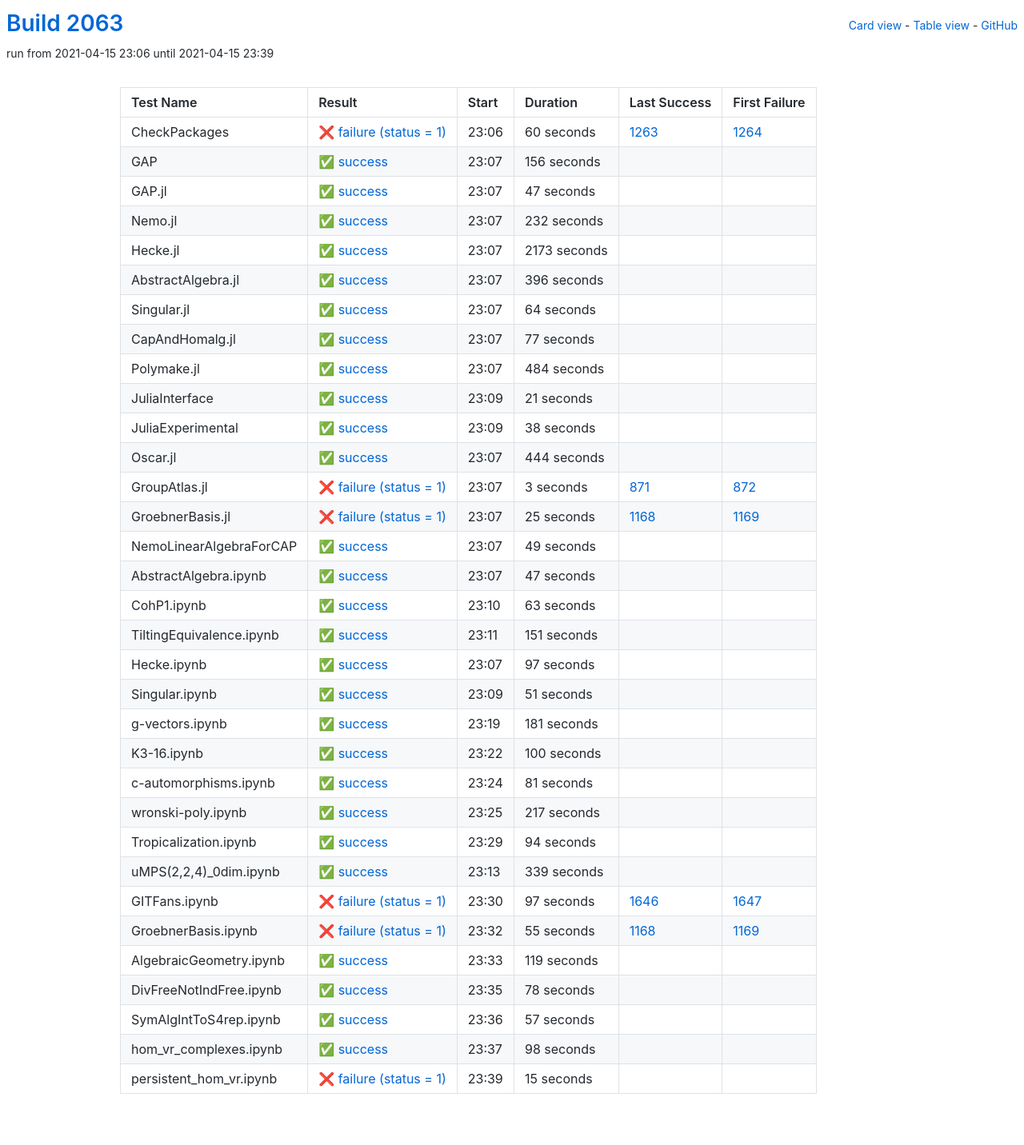
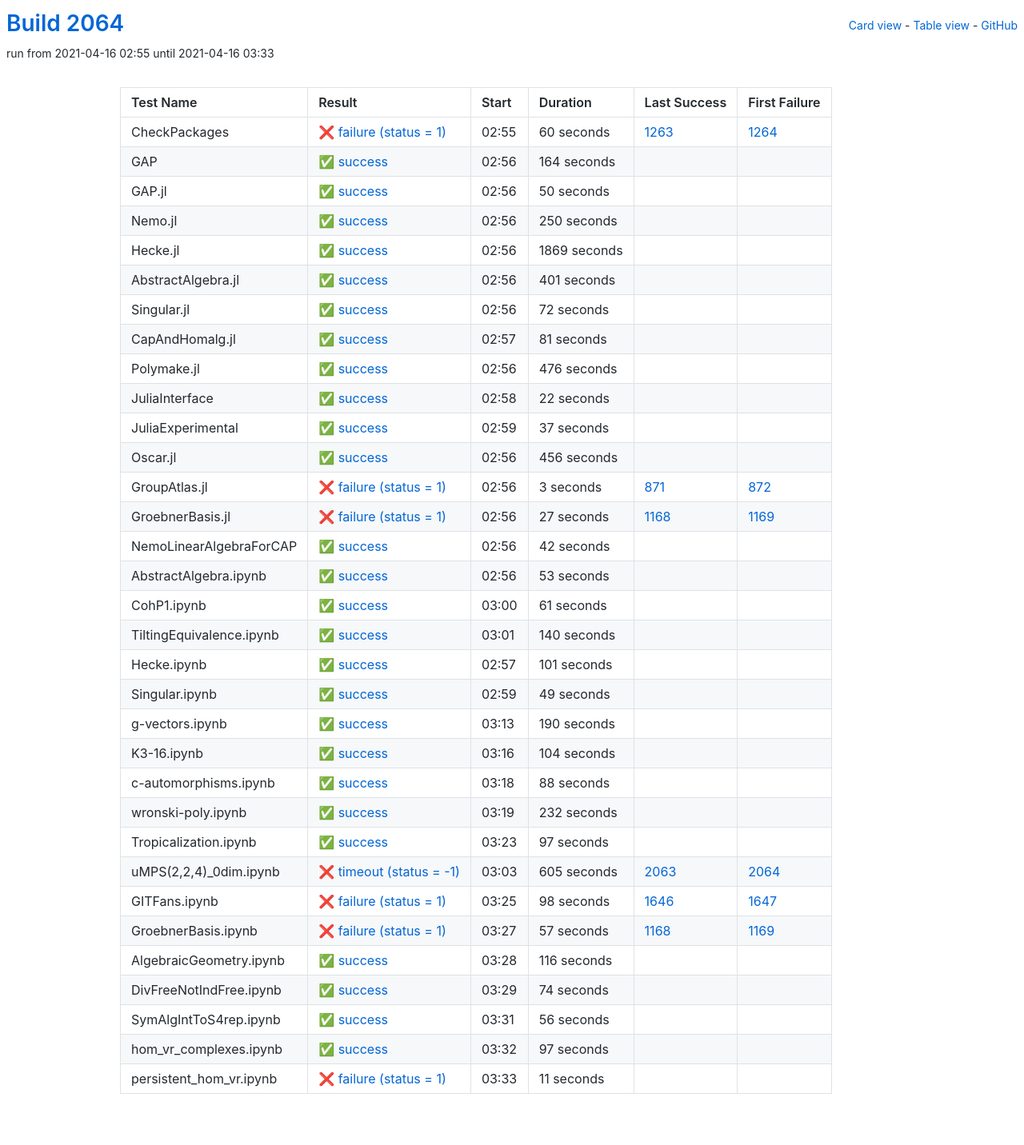
Before and after one commit to oscar-system/oscar-ci-status-stable, a Jekyll site: the page built from table.html, in a window 1280 px wide. Shown: the whole page at 80% size. Built offline with Jekyll 4.4.1, drawn with Linux system fonts in a browser that asks for light colours.

Commit message:
Build #2064

```diff
--- a/_data/ci.yml
+++ b/_data/ci.yml
@@ -1,6 +1,6 @@
 ---
-build: 2063
-build_url: https://oscarci.mathematik.uni-kl.de/job/oscar-stable/2063/
+build: 2064
+build_url: https://oscarci.mathematik.uni-kl.de/job/oscar-stable/2064/
 job: oscar-stable
 organization: oscar-system
 repo: oscar-ci-status-stable
@@ -8,8 +8,8 @@ repourl: https://github.com/oscar-system/oscar-ci-status-stable
 tests:
 - name: CheckPackages
   id: checkpackages
-  log: https://oscarci.mathematik.uni-kl.de/job/oscar-stable/2063/artifact/logs/build-2063/CheckPackages.log
-  start: 2021-04-15 23:06
+  log: https://oscarci.mathematik.uni-kl.de/job/oscar-stable/2064/artifact/logs/build-2064/CheckPackages.log
+  start: 2021-04-16 02:55
   success: false
   exitcode: 1
   status: failure
@@ -20,140 +20,140 @@ tests:
   first_failure_url: https://oscarci.mathematik.uni-kl.de/job/oscar-stable/1264/
 - name: GAP
   id: gap
-  log: https://oscarci.mathematik.uni-kl.de/job/oscar-stable/2063/artifact/logs/build-2063/GAP.log
-  start: 2021-04-15 23:07
+  log: https://oscarci.mathematik.uni-kl.de/job/oscar-stable/2064/artifact/logs/build-2064/GAP.log
+  start: 2021-04-16 02:56
   success: true
   exitcode: 0
   status: success
-  duration: 156
+  duration: 164
   last_success: false
   last_success_url:
   first_failure: false
   first_failure_url:
 - name: GAP.jl
   id: gap-jl
-  log: https://oscarci.mathematik.uni-kl.de/job/oscar-stable/2063/artifact/logs/build-2063/GAP.jl.log
-  start: 2021-04-15 23:07
+  log: https://oscarci.mathematik.uni-kl.de/job/oscar-stable/2064/artifact/logs/build-2064/GAP.jl.log
+  start: 2021-04-16 02:56
   success: true
   exitcode: 0
   status: success
-  duration: 47
+  duration: 50
   last_success: false
   last_success_url:
   first_failure: false
   first_failure_url:
 - name: Nemo.jl
   id: nemo-jl
-  log: https://oscarci.mathematik.uni-kl.de/job/oscar-stable/2063/artifact/logs/build-2063/Nemo.jl.log
-  start: 2021-04-15 23:07
+  log: https://oscarci.mathematik.uni-kl.de/job/oscar-stable/2064/artifact/logs/build-2064/Nemo.jl.log
+  start: 2021-04-16 02:56
   success: true
   exitcode: 0
   status: success
-  duration: 232
+  duration: 250
   last_success: false
   last_success_url:
   first_failure: false
   first_failure_url:
 - name: Hecke.jl
   id: hecke-jl
-  log: https://oscarci.mathematik.uni-kl.de/job/oscar-stable/2063/artifact/logs/build-2063/Hecke.jl.log
-  start: 2021-04-15 23:07
+  log: https://oscarci.mathematik.uni-kl.de/job/oscar-stable/2064/artifact/logs/build-2064/Hecke.jl.log
+  start: 2021-04-16 02:56
   success: true
   exitcode: 0
   status: success
-  duration: 2173
+  duration: 1869
   last_success: false
   last_success_url:
   first_failure: false
   first_failure_url:
 - name: AbstractAlgebra.jl
   id: abstractalgebra-jl
-  log: https://oscarci.mathematik.uni-kl.de/job/oscar-stable/2063/artifact/logs/build-2063/AbstractAlgebra.jl.log
-  start: 2021-04-15 23:07
+  log: https://oscarci.mathematik.uni-kl.de/job/oscar-stable/2064/artifact/logs/build-2064/AbstractAlgebra.jl.log
+  start: 2021-04-16 02:56
   success: true
   exitcode: 0
   status: success
-  duration: 396
+  duration: 401
   last_success: false
   last_success_url:
   first_failure: false
   first_failure_url:
 - name: Singular.jl
   id: singular-jl
-  log: https://oscarci.mathematik.uni-kl.de/job/oscar-stable/2063/artifact/logs/build-2063/Singular.jl.log
-  start: 2021-04-15 23:07
+  log: https://oscarci.mathematik.uni-kl.de/job/oscar-stable/2064/artifact/logs/build-2064/Singular.jl.log
+  start: 2021-04-16 02:56
   success: true
   exitcode: 0
   status: success
-  duration: 64
+  duration: 72
   last_success: false
   last_success_url:
   first_failure: false
   first_failure_url:
 - name: CapAndHomalg.jl
   id: capandhomalg-jl
-  log: https://oscarci.mathematik.uni-kl.de/job/oscar-stable/2063/artifact/logs/build-2063/CapAndHomalg.jl.log
-  start: 2021-04-15 23:07
+  log: https://oscarci.mathematik.uni-kl.de/job/oscar-stable/2064/artifact/logs/build-2064/CapAndHomalg.jl.log
+  start: 2021-04-16 02:57
   success: true
   exitcode: 0
   status: success
-  duration: 77
+  duration: 81
   last_success: false
   last_success_url:
   first_failure: false
   first_failure_url:
 - name: Polymake.jl
   id: polymake-jl
-  log: https://oscarci.mathematik.uni-kl.de/job/oscar-stable/2063/artifact/logs/build-2063/Polymake.jl.log
-  start: 2021-04-15 23:07
+  log: https://oscarci.mathematik.uni-kl.de/job/oscar-stable/2064/artifact/logs/build-2064/Polymake.jl.log
+  start: 2021-04-16 02:56
   success: true
   exitcode: 0
   status: success
-  duration: 484
+  duration: 476
   last_success: false
   last_success_url:
   first_failure: false
   first_failure_url:
 - name: JuliaInterface
   id: juliainterface
-  log: https://oscarci.mathematik.uni-kl.de/job/oscar-stable/2063/artifact/logs/build-2063/JuliaInterface.log
-  start: 2021-04-15 23:09
+  log: https://oscarci.mathematik.uni-kl.de/job/oscar-stable/2064/artifact/logs/build-2064/JuliaInterface.log
+  start: 2021-04-16 02:58
   success: true
   exitcode: 0
   status: success
-  duration: 21
+  duration: 22
   last_success: false
   last_success_url:
   first_failure: false
   first_failure_url:
 - name: JuliaExperimental
   id: juliaexperimental
-  log: https://oscarci.mathematik.uni-kl.de/job/oscar-stable/2063/artifact/logs/build-2063/JuliaExperimental.log
-  start: 2021-04-15 23:09
+  log: https://oscarci.mathematik.uni-kl.de/job/oscar-stable/2064/artifact/logs/build-2064/JuliaExperimental.log
+  start: 2021-04-16 02:59
   success: true
   exitcode: 0
   status: success
-  duration: 38
+  duration: 37
   last_success: false
   last_success_url:
   first_failure: false
   first_failure_url:
 - name: Oscar.jl
   id: oscar-jl
-  log: https://oscarci.mathematik.uni-kl.de/job/oscar-stable/2063/artifact/logs/build-2063/Oscar.jl.log
-  start: 2021-04-15 23:07
+  log: https://oscarci.mathematik.uni-kl.de/job/oscar-stable/2064/artifact/logs/build-2064/Oscar.jl.log
+  start: 2021-04-16 02:56
   success: true
   exitcode: 0
   status: success
-  duration: 444
+  duration: 456
   last_success: false
   last_success_url:
   first_failure: false
   first_failure_url:
 - name: GroupAtlas.jl
   id: groupatlas-jl
-  log: https://oscarci.mathematik.uni-kl.de/job/oscar-stable/2063/artifact/logs/build-2063/GroupAtlas.jl.log
-  start: 2021-04-15 23:07
+  log: https://oscarci.mathematik.uni-kl.de/job/oscar-stable/2064/artifact/logs/build-2064/GroupAtlas.jl.log
+  start: 2021-04-16 02:56
   success: false
   exitcode: 1
   status: failure
@@ -164,20 +164,80 @@ tests:
   first_failure_url: https://oscarci.mathematik.uni-kl.de/job/oscar-stable/872/
 - name: GroebnerBasis.jl
   id: groebnerbasis-jl
-  log: https://oscarci.mathematik.uni-kl.de/job/oscar-stable/2063/artifact/logs/build-2063/GroebnerBasis.jl.log
-  start: 2021-04-15 23:07
+  log: https://oscarci.mathematik.uni-kl.de/job/oscar-stable/2064/artifact/logs/build-2064/GroebnerBasis.jl.log
+  start: 2021-04-16 02:56
   success: false
   exitcode: 1
   status: failure
-  duration: 25
+  duration: 27
   last_success: 1168
   last_success_url: https://oscarci.mathematik.uni-kl.de/job/oscar-stable/1168/
   first_failure: 1169
   first_failure_url: https://oscarci.mathematik.uni-kl.de/job/oscar-stable/1169/
 - name: NemoLinearAlgebraForCAP
   id: nemolinearalgebraforcap
-  log: https://oscarci.mathematik.uni-kl.de/job/oscar-stable/2063/artifact/logs/build-2063/NemoLinearAlgebraForCAP.log
-  start: 2021-04-15 23:07
+  log: https://oscarci.mathematik.uni-kl.de/job/oscar-stable/2064/artifact/logs/build-2064/NemoLinearAlgebraForCAP.log
+  start: 2021-04-16 02:56
+  success: true
+  exitcode: 0
+  status: success
+  duration: 42
+  last_success: false
+  last_success_url:
+  first_failure: false
+  first_failure_url:
+- name: AbstractAlgebra.ipynb
+  id: abstractalgebra-ipynb
+  log: https://oscarci.mathematik.uni-kl.de/job/oscar-stable/2064/artifact/logs/build-2064/AbstractAlgebra.ipynb.log
+  start: 2021-04-16 02:56
+  success: true
+  exitcode: 0
+  status: success
+  duration: 53
+  last_success: false
+  last_success_url:
+  first_failure: false
+  first_failure_url:
+- name: CohP1.ipynb
+  id: cohp1-ipynb
+  log: https://oscarci.mathematik.uni-kl.de/job/oscar-stable/2064/artifact/logs/build-2064/CohP1.ipynb.log
+  start: 2021-04-16 03:00
+  success: true
+  exitcode: 0
+  status: success
+  duration: 61
+  last_success: false
+  last_success_url:
+  first_failure: false
+  first_failure_url:
+- name: TiltingEquivalence.ipynb
+  id: tiltingequivalence-ipynb
+  log: https://oscarci.mathematik.uni-kl.de/job/oscar-stable/2064/artifact/logs/build-2064/TiltingEquivalence.ipynb.log
+  start: 2021-04-16 03:01
+  success: true
+  exitcode: 0
+  status: success
+  duration: 140
+  last_success: false
+  last_success_url:
+  first_failure: false
+  first_failure_url:
+- name: Hecke.ipynb
+  id: hecke-ipynb
+  log: https://oscarci.mathematik.uni-kl.de/job/oscar-stable/2064/artifact/logs/build-2064/Hecke.ipynb.log
+  start: 2021-04-16 02:57
+  success: true
+  exitcode: 0
+  status: success
+  duration: 101
+  last_success: false
+  last_success_url:
+  first_failure: false
+  first_failure_url:
+- name: Singular.ipynb
+  id: singular-ipynb
+  log: https://oscarci.mathematik.uni-kl.de/job/oscar-stable/2064/artifact/logs/build-2064/Singular.ipynb.log
+  start: 2021-04-16 02:59
   success: true
   exitcode: 0
   status: success
@@ -186,46 +246,58 @@ tests:
   last_success_url:
   first_failure: false
   first_failure_url:
-- name: AbstractAlgebra.ipynb
-  id: abstractalgebra-ipynb
-  log: https://oscarci.mathematik.uni-kl.de/job/oscar-stable/2063/artifact/logs/build-2063/AbstractAlgebra.ipynb.log
-  start: 2021-04-15 23:07
+- name: g-vectors.ipynb
+  id: g-vectors-ipynb
+  log: https://oscarci.mathematik.uni-kl.de/job/oscar-stable/2064/artifact/logs/build-2064/g-vectors.ipynb.log
+  start: 2021-04-16 03:13
   success: true
   exitcode: 0
   status: success
-  duration: 47
+  duration: 190
   last_success: false
   last_success_url:
   first_failure: false
   first_failure_url:
-- name: CohP1.ipynb
-  id: cohp1-ipynb
-  log: https://oscarci.mathematik.uni-kl.de/job/oscar-stable/2063/artifact/logs/build-2063/CohP1.ipynb.log
-  start: 2021-04-15 23:10
+- name: K3-16.ipynb
+  id: k3-16-ipynb
+  log: https://oscarci.mathematik.uni-kl.de/job/oscar-stable/2064/artifact/logs/build-2064/K3-16.ipynb.log
+  start: 2021-04-16 03:16
   success: true
   exitcode: 0
   status: success
-  duration: 63
+  duration: 104
   last_success: false
   last_success_url:
   first_failure: false
   first_failure_url:
-- name: TiltingEquivalence.ipynb
-  id: tiltingequivalence-ipynb
-  log: https://oscarci.mathematik.uni-kl.de/job/oscar-stable/2063/artifact/logs/build-2063/TiltingEquivalence.ipynb.log
-  start: 2021-04-15 23:11
+- name: c-automorphisms.ipynb
+  id: c-automorphisms-ipynb
+  log: https://oscarci.mathematik.uni-kl.de/job/oscar-stable/2064/artifact/logs/build-2064/c-automorphisms.ipynb.log
+  start: 2021-04-16 03:18
   success: true
   exitcode: 0
   status: success
-  duration: 151
+  duration: 88
   last_success: false
   last_success_url:
   first_failure: false
   first_failure_url:
-- name: Hecke.ipynb
-  id: hecke-ipynb
-  log: https://oscarci.mathematik.uni-kl.de/job/oscar-stable/2063/artifact/logs/build-2063/Hecke.ipynb.log
-  start: 2021-04-15 23:07
+- name: wronski-poly.ipynb
+  id: wronski-poly-ipynb
+  log: https://oscarci.mathematik.uni-kl.de/job/oscar-stable/2064/artifact/logs/build-2064/wronski-poly.ipynb.log
+  start: 2021-04-16 03:19
+  success: true
+  exitcode: 0
+  status: success
+  duration: 232
+  last_success: false
+  last_success_url:
+  first_failure: false
+  first_failure_url:
+- name: Tropicalization.ipynb
+  id: tropicalization-ipynb
+  log: https://oscarci.mathematik.uni-kl.de/job/oscar-stable/2064/artifact/logs/build-2064/Tropicalization.ipynb.log
+  start: 2021-04-16 03:23
   success: true
   exitcode: 0
   status: success
@@ -234,170 +306,98 @@ tests:
   last_success_url:
   first_failure: false
   first_failure_url:
-- name: Singular.ipynb
-  id: singular-ipynb
-  log: https://oscarci.mathematik.uni-kl.de/job/oscar-stable/2063/artifact/logs/build-2063/Singular.ipynb.log
-  start: 2021-04-15 23:09
-  success: true
-  exitcode: 0
-  status: success
-  duration: 51
-  last_success: false
-  last_success_url:
-  first_failure: false
-  first_failure_url:
-- name: g-vectors.ipynb
-  id: g-vectors-ipynb
-  log: https://oscarci.mathematik.uni-kl.de/job/oscar-stable/2063/artifact/logs/build-2063/g-vectors.ipynb.log
-  start: 2021-04-15 23:19
-  success: true
-  exitcode: 0
-  status: success
-  duration: 181
-  last_success: false
-  last_success_url:
-  first_failure: false
-  first_failure_url:
-- name: K3-16.ipynb
-  id: k3-16-ipynb
-  log: https://oscarci.mathematik.uni-kl.de/job/oscar-stable/2063/artifact/logs/build-2063/K3-16.ipynb.log
-  start: 2021-04-15 23:22
-  success: true
-  exitcode: 0
-  status: success
-  duration: 100
-  last_success: false
-  last_success_url:
-  first_failure: false
-  first_failure_url:
-- name: c-automorphisms.ipynb
-  id: c-automorphisms-ipynb
-  log: https://oscarci.mathematik.uni-kl.de/job/oscar-stable/2063/artifact/logs/build-2063/c-automorphisms.ipynb.log
-  start: 2021-04-15 23:24
-  success: true
-  exitcode: 0
-  status: success
-  duration: 81
-  last_success: false
-  last_success_url:
-  first_failure: false
-  first_failure_url:
-- name: wronski-poly.ipynb
-  id: wronski-poly-ipynb
-  log: https://oscarci.mathematik.uni-kl.de/job/oscar-stable/2063/artifact/logs/build-2063/wronski-poly.ipynb.log
-  start: 2021-04-15 23:25
-  success: true
-  exitcode: 0
-  status: success
-  duration: 217
-  last_success: false
-  last_success_url:
-  first_failure: false
-  first_failure_url:
-- name: Tropicalization.ipynb
-  id: tropicalization-ipynb
-  log: https://oscarci.mathematik.uni-kl.de/job/oscar-stable/2063/artifact/logs/build-2063/Tropicalization.ipynb.log
-  start: 2021-04-15 23:29
-  success: true
-  exitcode: 0
-  status: success
-  duration: 94
-  last_success: false
-  last_success_url:
-  first_failure: false
-  first_failure_url:
 - name: uMPS(2,2,4)_0dim.ipynb
   id: umps-2-2-4-0dim-ipynb
-  log: https://oscarci.mathematik.uni-kl.de/job/oscar-stable/2063/artifact/logs/build-2063/uMPS-2-2-4-_0dim.ipynb.log
-  start: 2021-04-15 23:13
-  success: true
-  exitcode: 0
-  status: success
-  duration: 339
-  last_success: false
-  last_success_url:
-  first_failure: false
-  first_failure_url:
+  log: https://oscarci.mathematik.uni-kl.de/job/oscar-stable/2064/artifact/logs/build-2064/uMPS-2-2-4-_0dim.ipynb.log
+  start: 2021-04-16 03:03
+  success: false
+  exitcode: -1
+  status: timeout
+  duration: 605
+  last_success: 2063
+  last_success_url: https://oscarci.mathematik.uni-kl.de/job/oscar-stable/2063/
+  first_failure: 2064
+  first_failure_url: https://oscarci.mathematik.uni-kl.de/job/oscar-stable/2064/
 - name: GITFans.ipynb
   id: gitfans-ipynb
-  log: https://oscarci.mathematik.uni-kl.de/job/oscar-stable/2063/artifact/logs/build-2063/GITFans.ipynb.log
-  start: 2021-04-15 23:30
+  log: https://oscarci.mathematik.uni-kl.de/job/oscar-stable/2064/artifact/logs/build-2064/GITFans.ipynb.log
+  start: 2021-04-16 03:25
   success: false
   exitcode: 1
   status: failure
-  duration: 97
+  duration: 98
   last_success: 1646
   last_success_url: https://oscarci.mathematik.uni-kl.de/job/oscar-stable/1646/
   first_failure: 1647
   first_failure_url: https://oscarci.mathematik.uni-kl.de/job/oscar-stable/1647/
 - name: GroebnerBasis.ipynb
   id: groebnerbasis-ipynb
-  log: https://oscarci.mathematik.uni-kl.de/job/oscar-stable/2063/artifact/logs/build-2063/GroebnerBasis.ipynb.log
-  start: 2021-04-15 23:32
+  log: https://oscarci.mathematik.uni-kl.de/job/oscar-stable/2064/artifact/logs/build-2064/GroebnerBasis.ipynb.log
+  start: 2021-04-16 03:27
   success: false
   exitcode: 1
   status: failure
-  duration: 55
+  duration: 57
   last_success: 1168
   last_success_url: https://oscarci.mathematik.uni-kl.de/job/oscar-stable/1168/
   first_failure: 1169
   first_failure_url: https://oscarci.mathematik.uni-kl.de/job/oscar-stable/1169/
 - name: AlgebraicGeometry.ipynb
   id: algebraicgeometry-ipynb
-  log: https://oscarci.mathematik.uni-kl.de/job/oscar-stable/2063/artifact/logs/build-2063/AlgebraicGeometry.ipynb.log
-  start: 2021-04-15 23:33
+  log: https://oscarci.mathematik.uni-kl.de/job/oscar-stable/2064/artifact/logs/build-2064/AlgebraicGeometry.ipynb.log
+  start: 2021-04-16 03:28
   success: true
   exitcode: 0
   status: success
-  duration: 119
+  duration: 116
   last_success: false
   last_success_url:
   first_failure: false
   first_failure_url:
 - name: DivFreeNotIndFree.ipynb
   id: divfreenotindfree-ipynb
-  log: https://oscarci.mathematik.uni-kl.de/job/oscar-stable/2063/artifact/logs/build-2063/DivFreeNotIndFree.ipynb.log
-  start: 2021-04-15 23:35
+  log: https://oscarci.mathematik.uni-kl.de/job/oscar-stable/2064/artifact/logs/build-2064/DivFreeNotIndFree.ipynb.log
+  start: 2021-04-16 03:29
   success: true
   exitcode: 0
   status: success
-  duration: 78
+  duration: 74
   last_success: false
   last_success_url:
   first_failure: false
   first_failure_url:
 - name: SymAlgIntToS4rep.ipynb
   id: symalginttos4rep-ipynb
-  log: https://oscarci.mathematik.uni-kl.de/job/oscar-stable/2063/artifact/logs/build-2063/SymAlgIntToS4rep.ipynb.log
-  start: 2021-04-15 23:36
+  log: https://oscarci.mathematik.uni-kl.de/job/oscar-stable/2064/artifact/logs/build-2064/SymAlgIntToS4rep.ipynb.log
+  start: 2021-04-16 03:31
   success: true
   exitcode: 0
   status: success
-  duration: 57
+  duration: 56
   last_success: false
   last_success_url:
   first_failure: false
   first_failure_url:
 - name: hom_vr_complexes.ipynb
   id: hom-vr-complexes-ipynb
-  log: https://oscarci.mathematik.uni-kl.de/job/oscar-stable/2063/artifact/logs/build-2063/hom_vr_complexes.ipynb.log
-  start: 2021-04-15 23:37
+  log: https://oscarci.mathematik.uni-kl.de/job/oscar-stable/2064/artifact/logs/build-2064/hom_vr_complexes.ipynb.log
+  start: 2021-04-16 03:32
   success: true
   exitcode: 0
   status: success
-  duration: 98
+  duration: 97
   last_success: false
   last_success_url:
   first_failure: false
   first_failure_url:
 - name: persistent_hom_vr.ipynb
   id: persistent-hom-vr-ipynb
-  log: https://oscarci.mathematik.uni-kl.de/job/oscar-stable/2063/artifact/logs/build-2063/persistent_hom_vr.ipynb.log
-  start: 2021-04-15 23:39
+  log: https://oscarci.mathematik.uni-kl.de/job/oscar-stable/2064/artifact/logs/build-2064/persistent_hom_vr.ipynb.log
+  start: 2021-04-16 03:33
   success: false
   exitcode: 1
   status: failure
-  duration: 15
+  duration: 11
   last_success: false
   last_success_url:
   first_failure: false
```
Also changed, not shown: README.md.
